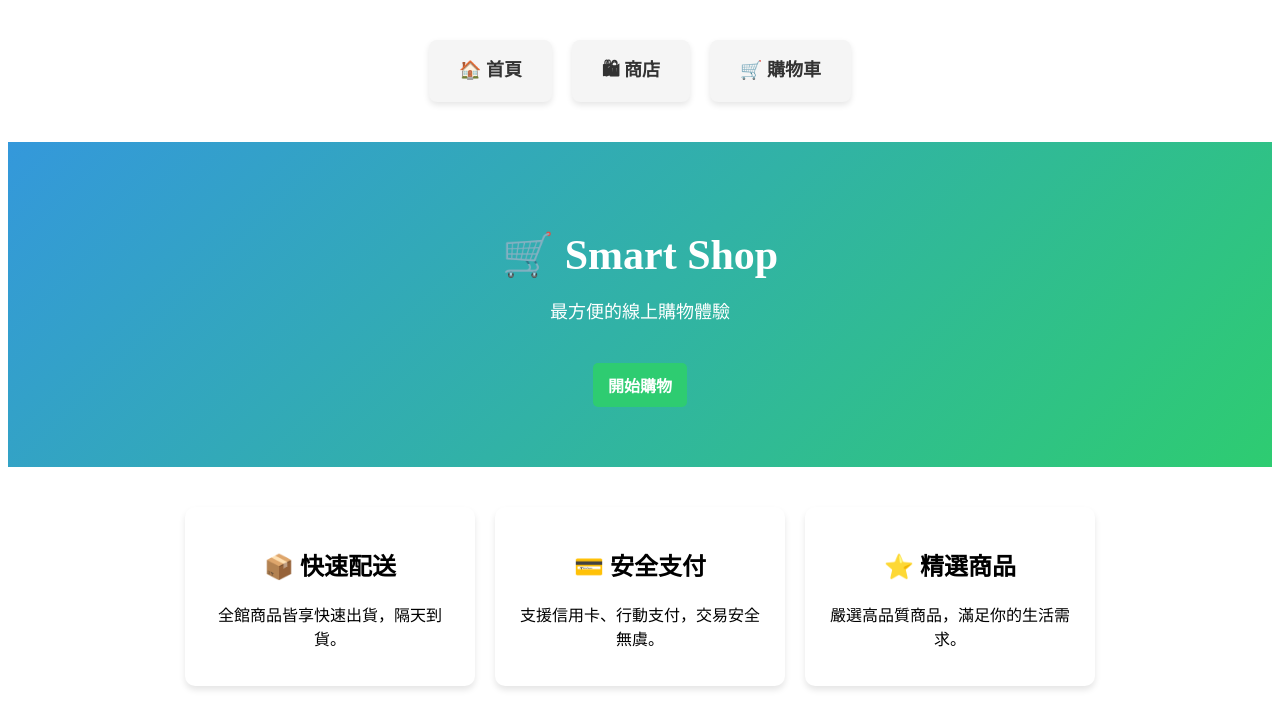
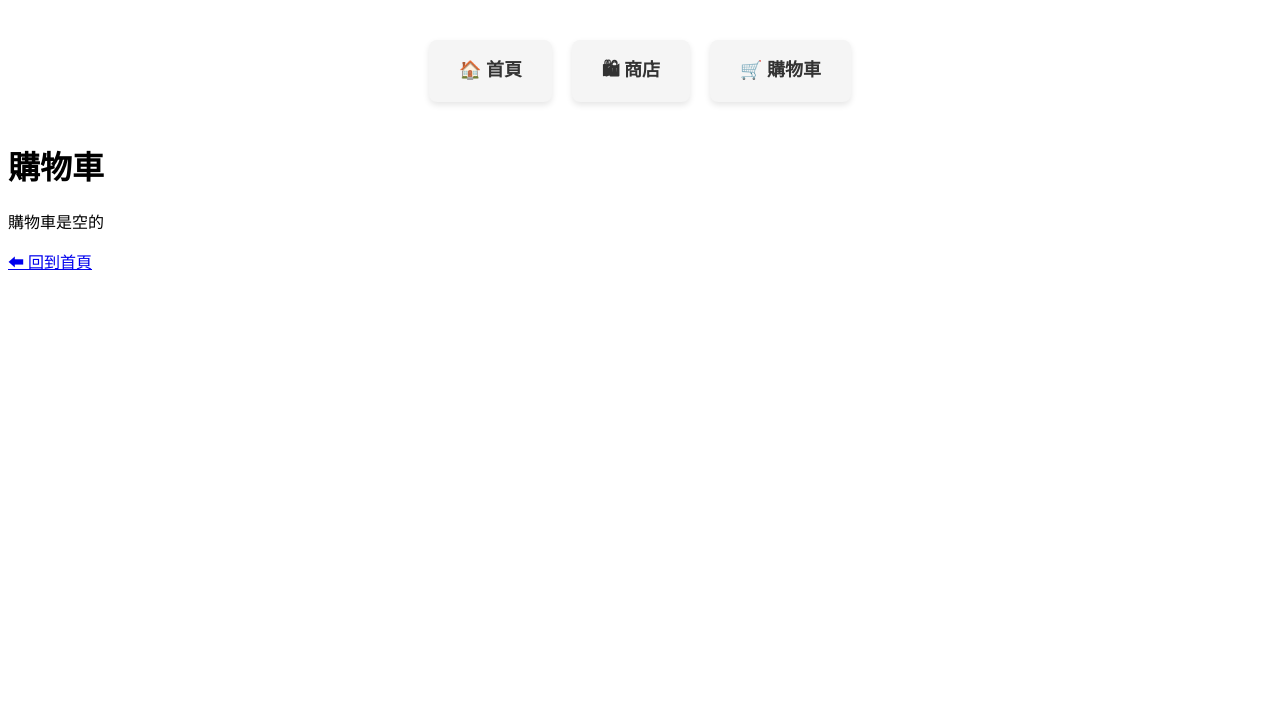
Before and after one commit to s1387tnt/ShopCart, a Vue app: page /cart in a window 1280 px wide. Shown: the top 728 px of the page. Built offline with nearby package versions, Linux system fonts and the light colour scheme.

Commit message:
主頁頁面點擊功能實作

```diff
--- /dev/null
+++ b/src/App.vue
@@ -0,0 +1,40 @@
+<template>
+  <div id="app">
+    <!-- 導航區 -->
+    <nav class="nav-blocks">
+      <router-link to="/" class="nav-card">🏠 首頁</router-link>
+      <router-link to="/shop" class="nav-card">🛍 商店</router-link>
+      <router-link to="/cart" class="nav-card">🛒 購物車</router-link>
+    </nav>
+
+    <!-- 這裡會顯示對應的頁面 -->
+    <router-view />
+  </div>
+</template>
+
+<script>
+export default {
+  name: "App",
+};
+</script>
+
+<style>
+/* 導航樣式 */
+.nav-blocks {
+  display: flex;
+  justify-content: center;
+  gap: 20px;
+  margin: 20px;
+}
+.nav-card {
+  padding: 10px 20px;
+  background: #f5f5f5;
+  border-radius: 8px;
+  text-decoration: none;
+  color: #333;
+  font-weight: bold;
+}
+.nav-card:hover {
+  background: #ddd;
+}
+</style>
--- /dev/null
+++ b/src/pages/card/card.css
@@ -0,0 +1,31 @@
+.hero {
+  background: linear-gradient(135deg, #3498db, #2ecc71);
+  color: white;
+  padding: 60px 20px;
+  text-align: center;
+}
+
+.nav-blocks {
+  display: flex;
+  justify-content: center;
+  gap: 20px;
+  margin: 40px 0;
+}
+
+.nav-card {
+  display: inline-block;
+  padding: 15px 30px;
+  background: #f5f5f5;
+  border-radius: 8px;
+  text-decoration: none;
+  color: #333;
+  font-size: 18px;
+  font-weight: bold;
+  box-shadow: 0 3px 6px rgba(0, 0, 0, 0.1);
+  transition: background 0.3s, transform 0.2s;
+}
+
+.nav-card:hover {
+  background: #e0e0e0;
+  transform: translateY(-3px);
+}
--- /dev/null
+++ b/src/pages/card/card.js
@@ -0,0 +1,3 @@
+export default {
+  name: "CardBlock",
+};
--- a/src/pages/home/Home.vue
+++ b/src/pages/home/Home.vue
@@ -1,28 +1,24 @@
 <template>
   <div class="home">
-    <!-- 導航方塊區 -->
-    <section class="nav-blocks">
-      <router-link to="/" class="nav-card">🏠 首頁</router-link>
-      <router-link to="/shop" class="nav-card">🛍 商店</router-link>
-      <router-link to="/cart" class="nav-card">🛒 購物車</router-link>
-    </section>
-    <!-- 頁首區 -->
+    <!-- 🔹 頁首區 -->
     <header class="hero">
       <h1>🛒 Smart Shop</h1>
       <p>最方便的線上購物體驗</p>
       <router-link to="/shop" class="btn">開始購物</router-link>
     </header>
 
-    <!-- 功能展示區 -->
+    <!-- 🔹 功能展示區 -->
     <section class="features">
       <div class="feature-card">
         <h2>📦 快速配送</h2>
         <p>全館商品皆享快速出貨，隔天到貨。</p>
       </div>
+
       <div class="feature-card">
         <h2>💳 安全支付</h2>
         <p>支援信用卡、行動支付，交易安全無虞。</p>
       </div>
+
       <div class="feature-card">
         <h2>⭐ 精選商品</h2>
         <p>嚴選高品質商品，滿足你的生活需求。</p>
--- a/src/router/index.js
+++ b/src/router/index.js
@@ -9,7 +9,9 @@ const routes = [
   { path: "/cart", component: Cart },
 ];
 
-export default createRouter({
+const router = createRouter({
   history: createWebHistory(),
   routes,
 });
+
+export default router;
```
Also changed, not shown: src/main.js (+4 -4 lines), src/pages/card/Card.vue (added, +12 -0 lines).
